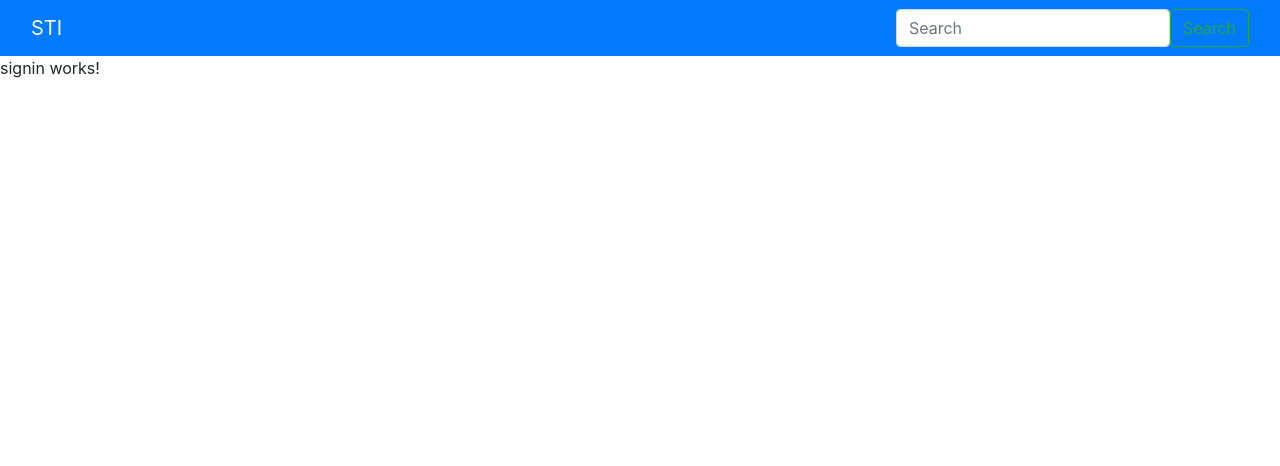
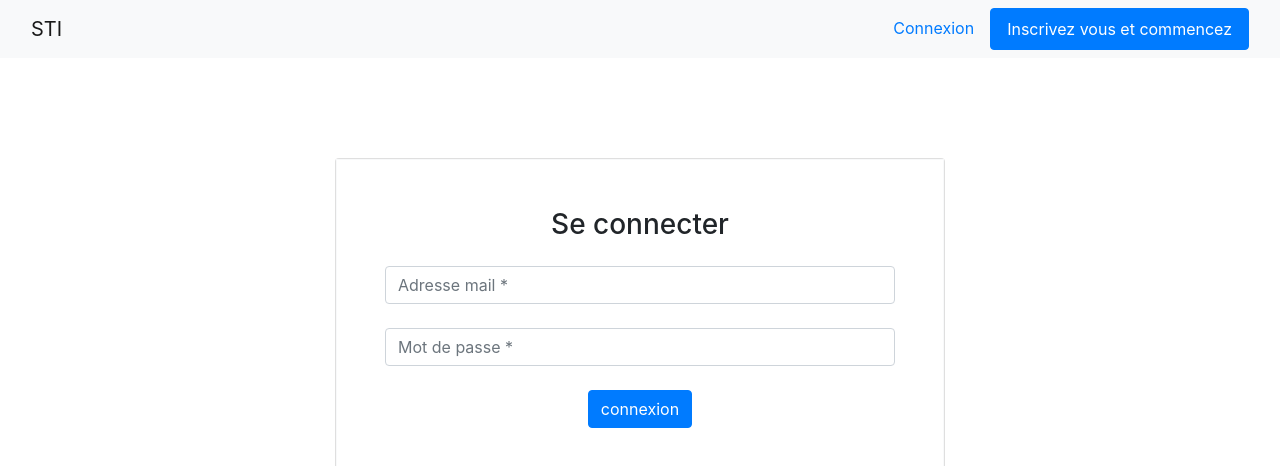
Before and after one commit to dals64/mooc_frontend, an Angular app: page /signIn in a window 1280 px wide. Shown: the top 466 px of the page. Built offline with nearby package versions, Linux system fonts and the light colour scheme.

Commit message:
login ok

```diff
--- a/angular.json
+++ b/angular.json
@@ -92,9 +92,13 @@
               "src/assets"
             ],
             "styles": [
+              "./node_modules/bootstrap/dist/css/bootstrap.min.css",
               "src/styles.css"
             ],
-            "scripts": []
+            "scripts": [
+              "./node_modules/jquery/dist/jquery.min.js",
+              "./node_modules/bootstrap/dist/js/bootstrap.min.js"
+            ]
           }
         },
         "lint": {
--- a/package.json
+++ b/package.json
@@ -20,6 +20,7 @@
     "@angular/platform-browser-dynamic": "~10.0.9",
     "@angular/router": "~10.0.9",
     "bootstrap": "^4.6.0",
+    "bootstrap-icons": "^1.3.0",
     "jquery": "^3.5.1",
     "rxjs": "~6.5.5",
     "tslib": "^2.0.0",
--- a/src/app/app.component.html
+++ b/src/app/app.component.html
@@ -1,13 +1,23 @@
-<nav class="navbar navbar-dark bg-primary">
-    <div class="container-fluid">
+<nav class="navbar navbar-light bg-light">
+    <div class="container-fluid" id="nav">
         <a class="navbar-brand">STI</a>
-        <div>
-
+        <div  [hidden]="!isLogged">
+            <form class="d-flex">
+                <input class="form-control me-2" type="search" placeholder="Rechercher un cours" aria-label="Search">
+                <button class="btn btn-outline-success" type="submit">
+                    <svg xmlns="http://www.w3.org/2000/svg" width="16" height="16" fill="currentColor" class="bi bi-search"
+                        viewBox="0 0 16 16">
+                        <path
+                            d="M11.742 10.344a6.5 6.5 0 1 0-1.397 1.398h-.001c.03.04.062.078.098.115l3.85 3.85a1 1 0 0 0 1.415-1.414l-3.85-3.85a1.007 1.007 0 0 0-.115-.1zM12 6.5a5.5 5.5 0 1 1-11 0 5.5 5.5 0 0 1 11 0z" />
+                    </svg>
+                </button>
+            </form>
         </div>
-        <form class="d-flex">
-            <input class="form-control me-2" type="search" placeholder="Search" aria-label="Search">
-            <button class="btn btn-outline-success" type="submit">Search</button>
-        </form>
+        <div class="d-flex">
+            <a class="nav-link" [routerLink]="['signIn']">Connexion</a>
+            <button class="nav-link btn btn-primary" [routerLink]="['register']">Inscrivez vous et commencez</button>
+        </div>
     </div>
 </nav>
+
 <router-outlet></router-outlet>
--- a/src/app/signin/signin.component.css
+++ b/src/app/signin/signin.component.css
@@ -0,0 +1,24 @@
+#header{
+    font-size: large;
+    color: white;
+}
+
+#login{
+    margin-top: 250px;
+}
+
+#title {
+    text-align: center;
+}
+
+#content {
+    margin-top: 100px;
+}
+
+#title {
+    margin-bottom: 55px;
+}
+
+.error{
+    color: tomato
+}
--- a/src/app/signin/signin.component.html
+++ b/src/app/signin/signin.component.html
@@ -1 +1,29 @@
-<p>signin works!</p>
+<div class="mt-4 col-6 offset-3">
+
+    <div class="card" id="content">
+
+        <form class="text-center border border-light p-5" #registerForm="ngForm" (ngSubmit)="submit()">
+            <p class="h3 mb-4" title="title">Se connecter</p>
+            <p class="error" [hidden]= 'isOk'>{{error}}</p>
+            <div class="form-row mb-4">
+                <div class="col">
+                    <input type="text" class="form-control" name="email" placeholder="Adresse mail *"
+                        [(ngModel)]="formData.email">
+                </div>
+            </div>
+            <div class="form-row mb-4">
+                <div class="col">
+                    <input type="password" name="password" class="form-control"
+                        placeholder="Mot de passe *" [(ngModel)]="formData.password">
+                </div>
+            </div>
+
+            <!-- submit button -->
+            <button class="btn btn-primary" type="submit">connexion</button>
+
+
+        </form>
+        <!-- Default form register -->
+    </div>
+
+</div>
--- a/src/app/signin/signin.component.ts
+++ b/src/app/signin/signin.component.ts
@@ -9,7 +9,60 @@ export class SigninComponent implements OnInit {
 
   constructor() { }
 
+  public isOk = true;
+
+  public error=null;
+
+  public
+
+  public formData = {
+    email:null,
+    password: null,
+  }
+
+
   ngOnInit(): void {
   }
 
+  submit(){
+    if (this.validation()) {
+      console.log('ik')
+    }
+
+  }
+
+  validateMail(mail){
+    let bool1 = false
+    let bool2 = false
+    let el1 = ['.']
+    let el2 = ['.']
+    for (let index = 0; index < mail.length; index++) {
+      if (el1.includes(mail[index])) {
+        bool1 = true
+      }
+    }
+    for (let index = 0; index < mail.length; index++) {
+      if (el2.includes(mail[index])) {
+        bool2 = true
+      }
+    }
+
+    return (bool1 && bool2)
+  }
+
+  validation(){
+    this.isOk = true;
+    if (this.validateMail(this.formData.email) === false) {
+      this.error = 'Entrer une adresse mail valide'
+      this.isOk = false
+      return !this.isOk
+    } else if ((this.formData.password === null) || (this.formData.password === '')) {
+      this.error = "Entrer votre mot de passe"
+      this.isOk = false
+      return !this.isOk
+    }else{
+      return this.isOk
+    }
+  }
+
 }
```
Also changed, not shown: 1 other file (tests, documents, lock files or other folders).
